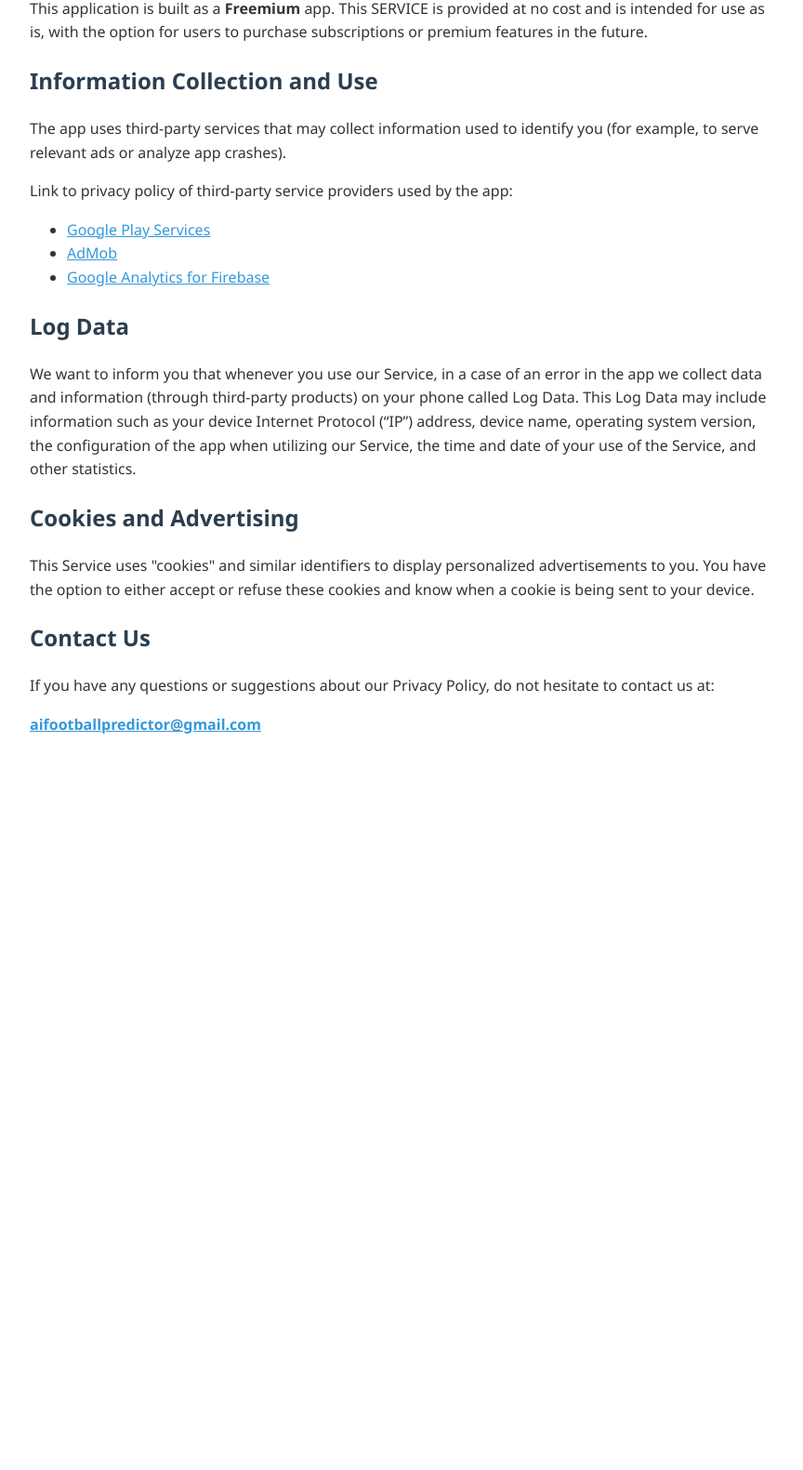
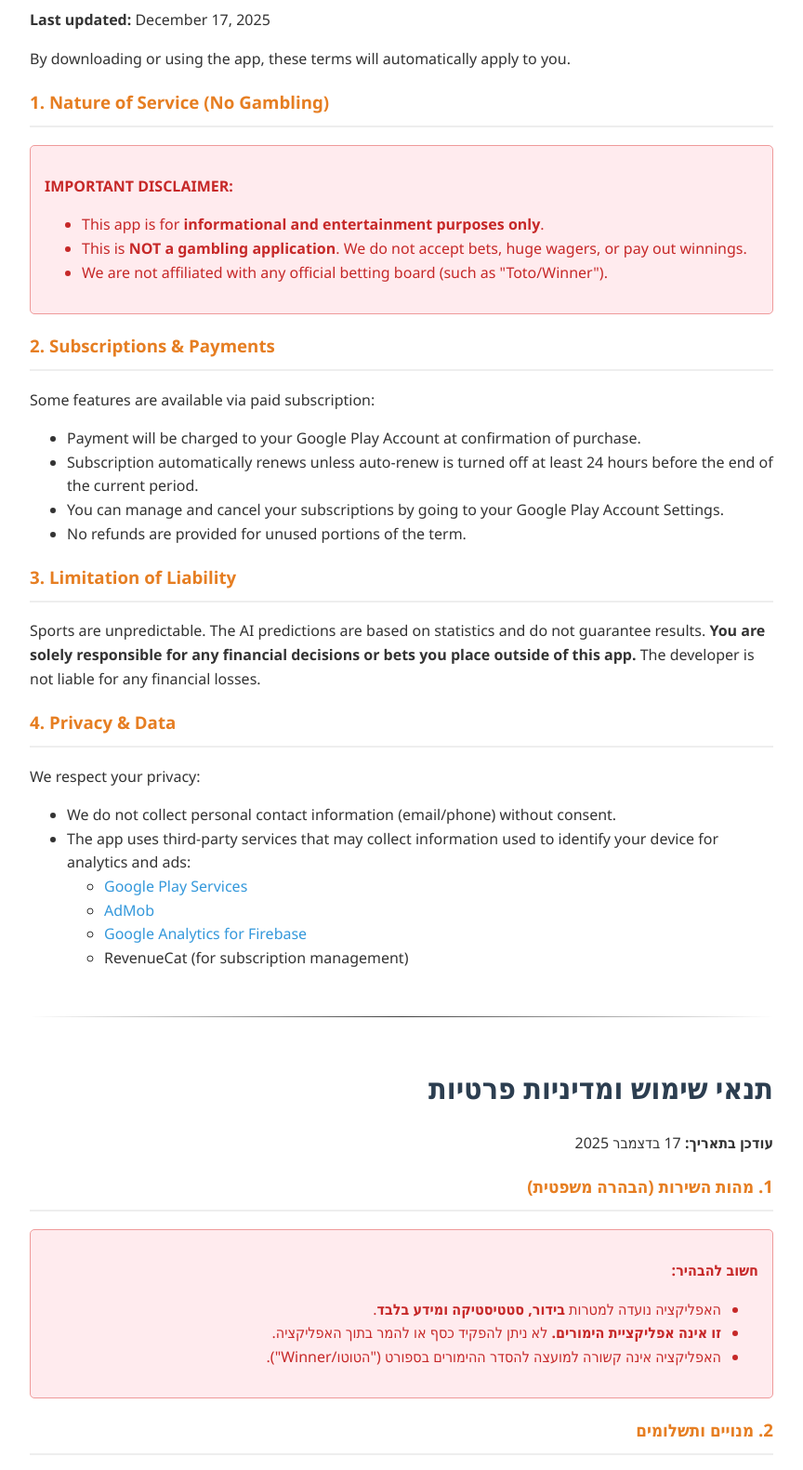
Before and after one commit to smuky/smuky.github.io, a plain HTML site: page ai-football-predictor-privacy.html in a window 1280 px wide. Shown: the part 159-1740 px from the top of the page at 93% size, without its empty margins (208-1072 px from the left). Before the commit the page ends 988 px from the top, so only its background shows below. Drawn offline with Linux system fonts and the light colour scheme.

Commit message:
Update ai-football-predictor-privacy.html

```diff
--- a/ai-football-predictor-privacy.html
+++ b/ai-football-predictor-privacy.html
@@ -1,36 +1,104 @@
 <!DOCTYPE html>
 <html>
 <head>
-    <title>Privacy Policy - AI Football Predictor</title>
+    <meta charset="UTF-8">
+    <title>Terms & Privacy - AI Football Predictor</title>
     <style>
         body { font-family: 'Segoe UI', Tahoma, Geneva, Verdana, sans-serif; padding: 20px; max-width: 800px; margin: 0 auto; line-height: 1.6; color: #333; }
         h1, h2 { color: #2c3e50; }
-        a { color: #3498db; }
+        h3 { color: #e67e22; border-bottom: 2px solid #eee; padding-bottom: 10px; }
+        a { color: #3498db; text-decoration: none; }
+        a:hover { text-decoration: underline; }
+        .lang-nav { text-align: center; background: #f9f9f9; padding: 10px; border-radius: 8px; margin-bottom: 30px; }
+        .section-divider { border: 0; height: 1px; background-image: linear-gradient(to right, rgba(0, 0, 0, 0), rgba(0, 0, 0, 0.75), rgba(0, 0, 0, 0)); margin: 50px 0; }
+        .disclaimer-box { background-color: #ffebee; border: 1px solid #ef9a9a; padding: 15px; border-radius: 5px; color: #c62828; }
     </style>
 </head>
 <body>
-    <h1>Privacy Policy for AI Football Predictor</h1>
-    <p><strong>Last updated:</strong> December 2025</p>
 
-    <p>This application is built as a <strong>Freemium</strong> app. This SERVICE is provided at no cost and is intended for use as is, with the option for users to purchase subscriptions or premium features in the future.</p>
+    <div class="lang-nav">
+        <strong>Navigate / ניווט:</strong>
+        <a href="#english">English Version</a> |
+        <a href="#hebrew">גרסה בעברית</a>
+    </div>
 
-    <h2>Information Collection and Use</h2>
-    <p>The app uses third-party services that may collect information used to identify you (for example, to serve relevant ads or analyze app crashes).</p>
-    <p>Link to privacy policy of third-party service providers used by the app:</p>
+    <a name="english"></a>
+    <h1>Terms of Use & Privacy Policy</h1>
+    <p><strong>Last updated:</strong> December 17, 2025</p>
+
+    <p>By downloading or using the app, these terms will automatically apply to you.</p>
+
+    <h3>1. Nature of Service (No Gambling)</h3>
+    <div class="disclaimer-box">
+        <p><strong>IMPORTANT DISCLAIMER:</strong></p>
+        <ul>
+            <li>This app is for <strong>informational and entertainment purposes only</strong>.</li>
+            <li>This is <strong>NOT a gambling application</strong>. We do not accept bets, huge wagers, or pay out winnings.</li>
+            <li>We are not affiliated with any official betting board (such as "Toto/Winner").</li>
+        </ul>
+    </div>
+
+    <h3>2. Subscriptions & Payments</h3>
+    <p>Some features are available via paid subscription:</p>
     <ul>
-        <li><a href="https://www.google.com/policies/privacy/" target="_blank">Google Play Services</a></li>
-        <li><a href="https://support.google.com/admob/answer/6128543?hl=en" target="_blank">AdMob</a></li>
-        <li><a href="https://firebase.google.com/policies/analytics" target="_blank">Google Analytics for Firebase</a></li>
+        <li>Payment will be charged to your Google Play Account at confirmation of purchase.</li>
+        <li>Subscription automatically renews unless auto-renew is turned off at least 24 hours before the end of the current period.</li>
+        <li>You can manage and cancel your subscriptions by going to your Google Play Account Settings.</li>
+        <li>No refunds are provided for unused portions of the term.</li>
     </ul>
 
-    <h2>Log Data</h2>
-    <p>We want to inform you that whenever you use our Service, in a case of an error in the app we collect data and information (through third-party products) on your phone called Log Data. This Log Data may include information such as your device Internet Protocol (“IP”) address, device name, operating system version, the configuration of the app when utilizing our Service, the time and date of your use of the Service, and other statistics.</p>
+    <h3>3. Limitation of Liability</h3>
+    <p>Sports are unpredictable. The AI predictions are based on statistics and do not guarantee results. <strong>You are solely responsible for any financial decisions or bets you place outside of this app.</strong> The developer is not liable for any financial losses.</p>
 
-    <h2>Cookies and Advertising</h2>
-    <p>This Service uses "cookies" and similar identifiers to display personalized advertisements to you. You have the option to either accept or refuse these cookies and know when a cookie is being sent to your device.</p>
+    <h3>4. Privacy & Data</h3>
+    <p>We respect your privacy:</p>
+    <ul>
+        <li>We do not collect personal contact information (email/phone) without consent.</li>
+        <li>The app uses third-party services that may collect information used to identify your device for analytics and ads:
+            <ul>
+                <li><a href="https://www.google.com/policies/privacy/" target="_blank">Google Play Services</a></li>
+                <li><a href="https://support.google.com/admob/answer/6128543?hl=en" target="_blank">AdMob</a></li>
+                <li><a href="https://firebase.google.com/policies/analytics" target="_blank">Google Analytics for Firebase</a></li>
+                <li>RevenueCat (for subscription management)</li>
+            </ul>
+        </li>
+    </ul>
 
-    <h2>Contact Us</h2>
-    <p>If you have any questions or suggestions about our Privacy Policy, do not hesitate to contact us at:</p>
-    <p><strong><a href="mailto:shahar.muky@gmail.com">aifootballpredictor@gmail.com</a></strong></p>
+    <hr class="section-divider">
+
+    <a name="hebrew"></a>
+    <div dir="rtl">
+        <h1>תנאי שימוש ומדיניות פרטיות</h1>
+        <p><strong>עודכן בתאריך:</strong> 17 בדצמבר 2025</p>
+
+        <h3>1. מהות השירות (הבהרה משפטית)</h3>
+        <div class="disclaimer-box">
+            <p><strong>חשוב להבהיר:</strong></p>
+            <ul>
+                <li>האפליקציה נועדה למטרות <strong>בידור, סטטיסטיקה ומידע בלבד</strong>.</li>
+                <li><strong>זו אינה אפליקציית הימורים.</strong> לא ניתן להפקיד כסף או להמר בתוך האפליקציה.</li>
+                <li>האפליקציה אינה קשורה למועצה להסדר ההימורים בספורט ("הטוטו/Winner").</li>
+            </ul>
+        </div>
+
+        <h3>2. מנויים ותשלומים</h3>
+        <p>חלק מהשירותים ניתנים למנויים בלבד:</p>
+        <ul>
+            <li>התשלום מתבצע באמצעות חשבון ה-Google Play שלך.</li>
+            <li>המנוי מתחדש באופן אוטומטי (חודשי/שנתי).</li>
+            <li>ניתן לבטל את החידוש האוטומטי בכל עת דרך הגדרות החשבון ב-Google Play.</li>
+            <li>לא יינתן החזר כספי יחסי על תקופה שלא נוצלה.</li>
+        </ul>
+
+        <h3>3. הסרת אחריות</h3>
+        <p>תחזיות הספורט מבוססות על בינה מלאכותית וסטטיסטיקה, אך ספורט הוא בלתי צפוי. <strong>אין להסתמך על המידע כהבטחה לזכייה.</strong> המפתח לא ישא באחריות לכל נזק כספי או הפסד שייגרם למשתמש. כל הימור שתבצע מחוץ לאפליקציה הוא על אחריותך הבלעדית.</p>
+
+        <h3>4. גיל המשתמש</h3>
+        <p>השימוש באפליקציה מותר למשתמשים מעל גיל 18 בלבד.</p>
+
+        <h3>5. צור קשר</h3>
+        <p>לשאלות נוספות ניתן לפנות למייל: <a href="mailto:aifootballpredictor@gmail.com">aifootballpredictor@gmail.com</a></p>
+    </div>
+
 </body>
 </html>
```
